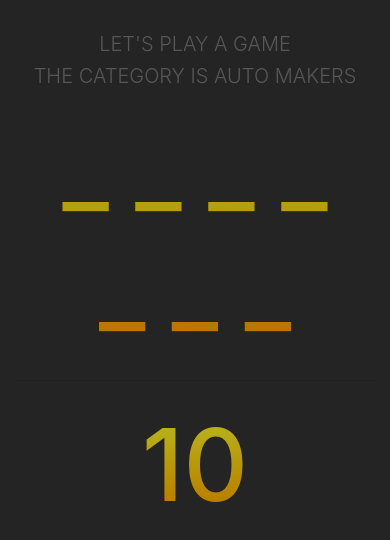
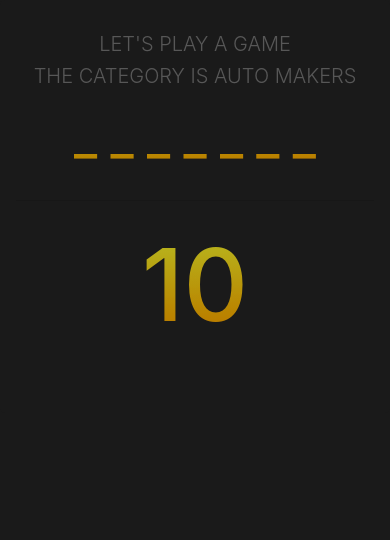
Before and after one commit to malbright218/word-guess, a plain HTML site: page index.html in a window 390 px wide. Drawn offline with nearby package versions, Linux system fonts and the light colour scheme.

Commit message:
added media queries for smaller screens

```diff
--- a/script.js
+++ b/script.js
@@ -89,17 +89,10 @@ document.onkeypress = function(event) {
 
 function winlose() {
     if(wincount === randWord.length) {
-
         console.log(underScores);
-        window.setTimeout(startGame,2500);
-        //startGame();
-
-
+        window.setTimeout(startGame,1500);
     } else if(guessesLeft === 0) {
-       // alert("you suck");
-        window.setTimeout(startGame,2500);
-        startGame();
-
+    window.setTimeout(startGame,5);
 
     }
 };
--- a/style.css
+++ b/style.css
@@ -1,9 +1,9 @@
 body {
-    background-color: #242424;
+    background-color: #1a1a1a;
 }
 
 .jumbotron {
-    background-color: #242424;
+    background-color: #1a1a1a;
 }
 
 #word-blanks {
@@ -45,6 +45,7 @@ body {
     -webkit-animation: hue 60s infinite linear;
     text-align: center;
     font-size: 100px;
+    padding: 10px;
 }
 
 .container {
@@ -59,3 +60,17 @@ h1 {
     color: #575757;
     text-align: center;
 }
+
+@media only screen and (max-width:768px) {
+    #word-blanks, #guessedLetters {
+        font-size: 75px;
+    }
+
+}
+
+@media only screen and (max-width:640px) {
+    #word-blanks, #guessedLetters {
+        font-size: 50px;
+    }
+
+}
```
